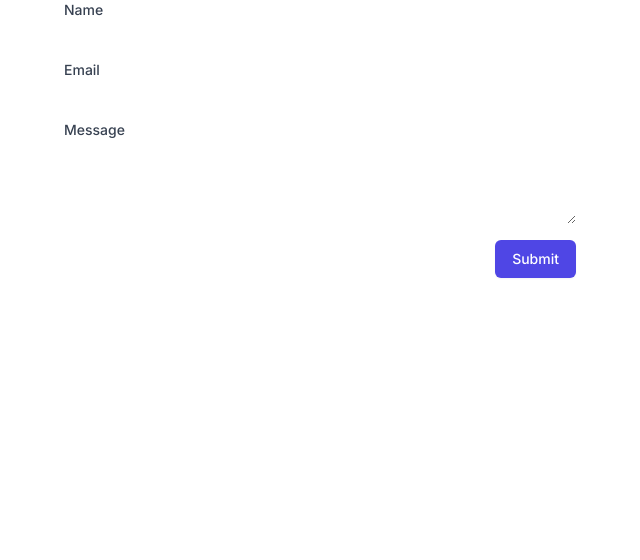
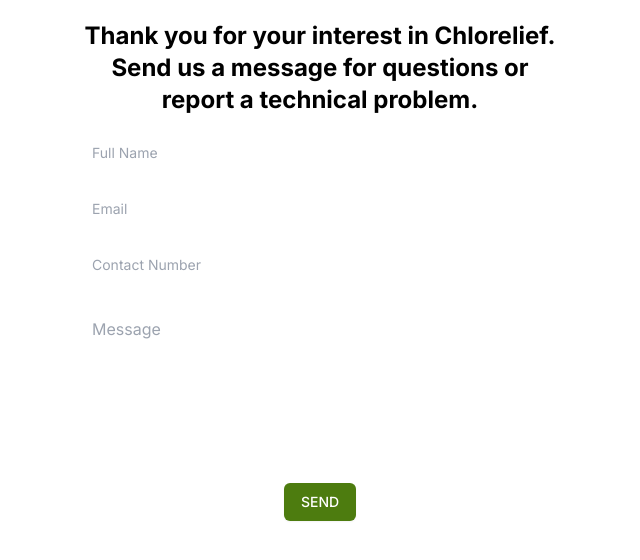
Before and after one commit to Zeff01/Apexpointv2, a Next.js app: page /chlorelief in a window 1280 px wide. Shown: the top 560 px of the page, without its empty margins (320-960 px from the left). Built offline with nearby package versions, Linux system fonts and the light colour scheme.

Commit message:
fixed ui for review

```diff
--- a/app/chlorelief/components/Contacts.tsx
+++ b/app/chlorelief/components/Contacts.tsx
@@ -1,7 +1,4 @@
 import React from 'react'
-
-
-
 
 
 interface Contacts {
@@ -13,49 +10,67 @@ interface Contacts {
 export default function Contacts() {
     return (
         <div className="w-full max-w-lg mx-auto">
+          <div className="text-center pt-5 mx-5">
+        <span className="text-black font-bold text-2xl ">
+        Thank you for your interest in Chlorelief. Send us a message for questions or report a technical problem.
+        </span>
+      </div>
           <form >
-            <div className="mb-4">
-              <label htmlFor="name" className="block text-sm font-medium text-gray-700">
-                Name
-              </label>
+            <div className="m-4">
+
               <input
                 type="text"
+                placeholder="Full Name"
                 name="name"
                 id="name"
-                className="mt-1 focus:ring-indigo-500 focus:border-indigo-500 block w-full sm:text-sm border-gray-300 rounded-md"
-                // {('name', { required: true })}
+                required
+                className="mt-2 pl-3  block min-w-full h-10 sm:text-sm  rounded-md"
+
               />
             </div>
-            <div className="mb-4">
-              <label htmlFor="email" className="block text-sm font-medium text-gray-700">
-                Email
-              </label>
+            <div className="m-4">
+
               <input
                 type="email"
+                placeholder="Email"
                 name="email"
+                required
                 id="email"
-                className="mt-1 focus:ring-indigo-500 focus:border-indigo-500 block w-full sm:text-sm border-gray-300 rounded-md"
-                // {('email', { required: true, pattern: /^\S+@\S+$/i })}
+                className="mt-2 pl-3  block min-w-full h-10 sm:text-sm  rounded-md"
+
               />
             </div>
-            <div className="mb-4">
-              <label htmlFor="message" className="block text-sm font-medium text-gray-700">
-                Message
-              </label>
-              <textarea
-                name="message"
-                id="message"
-                className="mt-1 focus:ring-indigo-500 focus:border-indigo-500 block w-full sm:text-sm border-gray-300 rounded-md"
-                rows={4}
-                // {('message', { required: true })}
+            <div className="m-4">
+
+              <input
+                type="text"
+                placeholder="Contact Number"
+                name="contact"
+                required
+                id="contact"
+                className="mt-2 pl-3  block min-w-full h-10 sm:text-sm  rounded-md"
+
               />
             </div>
-            <div className="flex justify-end">
+            <div className="m-4">
+
+              <textarea
+             required
+                name="message"
+                placeholder="Message"
+                id="message"
+                className="mt-3 pl-3  resize-none min-w-full md:w-56e rounded-md"
+                style={{paddingTop:5}}
+                rows={6}
+
+              />
+            </div>
+            <div className="m-4 flex justify-center">
               <button
                 type="submit"
-                className="inline-flex justify-center py-2 px-4 border border-transparent shadow-sm text-sm font-medium rounded-md text-white bg-indigo-600 hover:bg-indigo-700 focus:outline-none focus:ring-2 focus:ring-offset-2 focus:ring-indigo-500"
+                className="inline-flex justify-center py-2 px-4 border border-transparent shadow-sm text-sm font-medium rounded-md text-white bg-lime-700 hover:bg-lime-500 "
               >
-                Submit
+                SEND
               </button>
             </div>
           </form>
```
